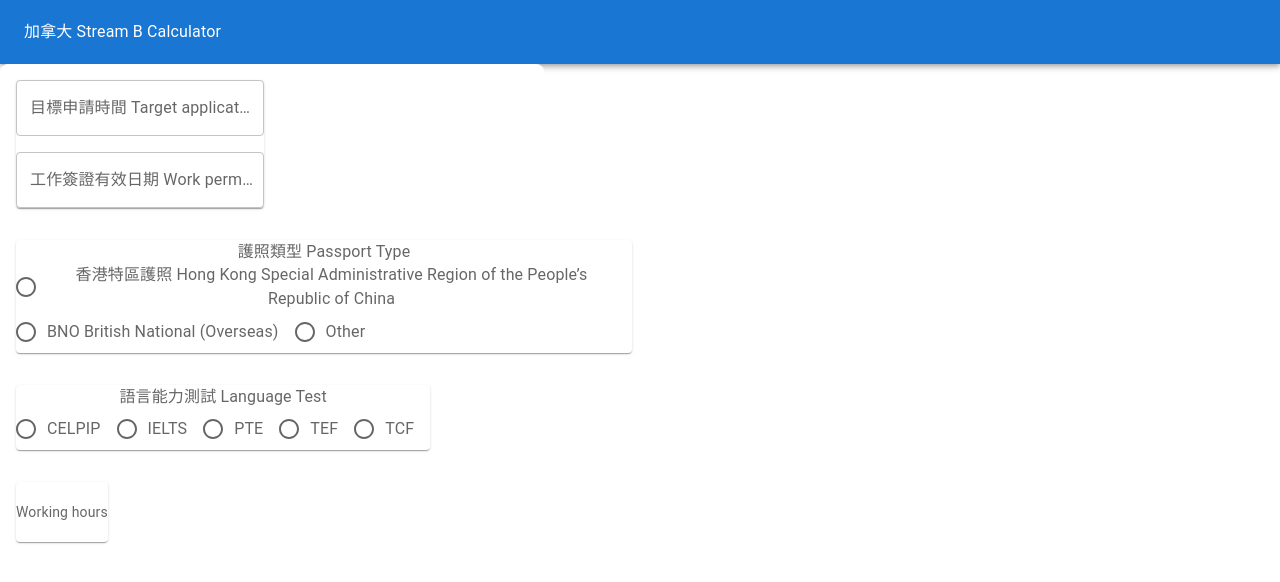
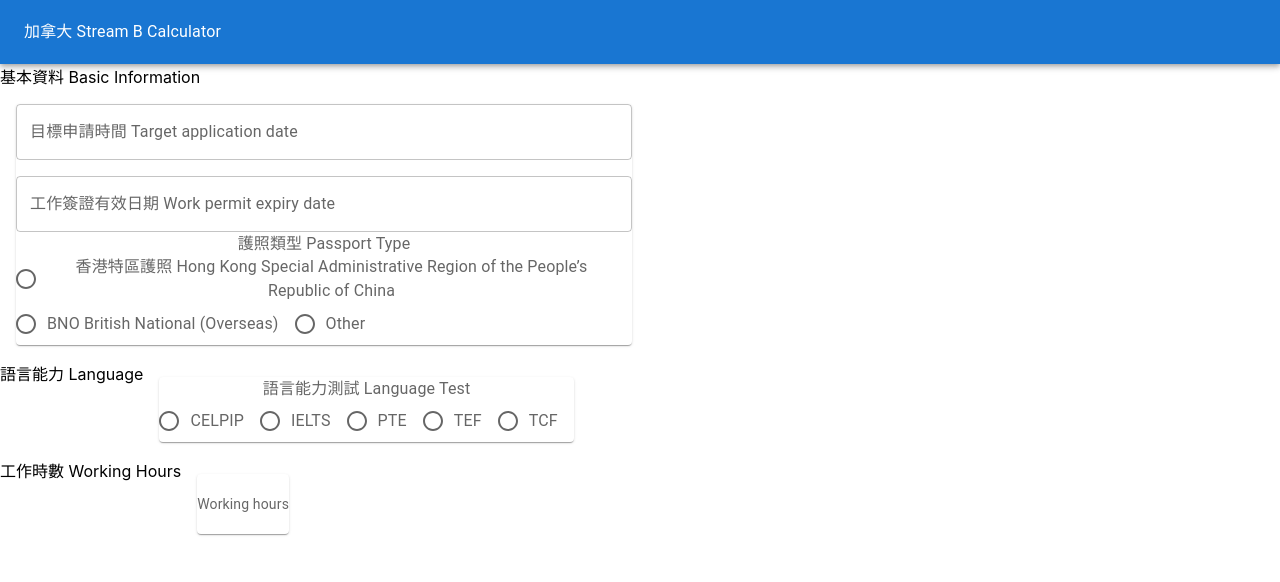
Before and after one commit to VardyNg/Canada-HK-Stream-B-Calculator, a React (Create React App) app: page / in a window 1280 px wide. Shown: the top 582 px of the page. Built offline with nearby package versions, Linux system fonts and the light colour scheme.

Commit message:
add template to hold components, add title field in Criteria

```diff
--- a/src/pages/stream-b-calculator.tsx
+++ b/src/pages/stream-b-calculator.tsx
@@ -3,13 +3,14 @@ import {
   TopBar
 } from '../organisms';
 import {
-  BasicInformation
+  StreamBCalculator as StreamBCalculatorTemplate
 } from '../template';
+
 function StreamBCalculator() {
   return (
     <div>
       <TopBar/>
-      <BasicInformation />
+      <StreamBCalculatorTemplate />
     </div>
   )
 }
--- a/src/template/index.ts
+++ b/src/template/index.ts
@@ -1,5 +1,5 @@
-import BasicInformation from './stream-b-calculator/basic-information';
+import StreamBCalculator from './stream-b-calculator';
 
 export {
-  BasicInformation
+  StreamBCalculator
 }
--- a/src/template/stream-b-calculator/basic-information.tsx
+++ b/src/template/stream-b-calculator/basic-information.tsx
@@ -1,26 +1,24 @@
 import {
   EffectiveTime,
   PassportType,
-  LanguageRequirement,
-  WorkingHours,
 } from '../../organisms';
 import Criteria from './criteria';
 function BasicInformation() {
+
+  const Content = () => {
+    return (
+      <>
+        <EffectiveTime />
+        <PassportType />
+      </>
+    )
+  }
+
   return (
-    <div>
-      <Criteria
-        children={<EffectiveTime />}
-      />
-      <Criteria
-        children={<PassportType />}
-      />
-      <Criteria
-        children={<LanguageRequirement />}
-      />
-      <Criteria
-        children={<WorkingHours />}
-      />
-    </div>
+    <Criteria
+      children={<Content />}
+      title='基本資料 Basic Information'
+    />
   )
 }
 
--- a/src/template/stream-b-calculator/criteria.tsx
+++ b/src/template/stream-b-calculator/criteria.tsx
@@ -8,6 +8,7 @@ import Grid from '@mui/material/Grid';
 
 type CriteriaProps = {
   children: ReactNode;
+  title: string;
 };
 
 
@@ -21,6 +22,7 @@ const Item = styled(Paper)(({ theme }) => ({
 function Criteria(prop: CriteriaProps) {
   return (
     <Grid container>
+      {prop.title}
       <Box
         sx={{
           p: 2,
--- /dev/null
+++ b/src/template/stream-b-calculator/index.tsx
@@ -0,0 +1,15 @@
+import BasicInformation from "./basic-information";
+import Language from "./language";
+import WorkingHours from "./working-hours";
+
+function StreamBCalculator() {
+  return (
+    <>
+      <BasicInformation />
+      <Language />
+      <WorkingHours />
+    </>
+  )
+}
+
+export default StreamBCalculator;
--- /dev/null
+++ b/src/template/stream-b-calculator/language.tsx
@@ -0,0 +1,15 @@
+import {
+  LanguageRequirement,
+} from '../../organisms';
+import Criteria from './criteria';
+
+function Language() {
+  return (
+    <Criteria
+      children={<LanguageRequirement />}
+      title='語言能力 Language'
+    />
+  )
+}
+
+export default Language;
--- /dev/null
+++ b/src/template/stream-b-calculator/working-hours.tsx
@@ -0,0 +1,15 @@
+import {
+  WorkingHours as WorkingHoursOrganism,
+} from '../../organisms';
+import Criteria from './criteria';
+
+function WorkingHours() {
+  return (
+    <Criteria
+      children={<WorkingHoursOrganism />}
+      title='工作時數 Working Hours'
+    />
+  )
+}
+
+export default WorkingHours;
```
